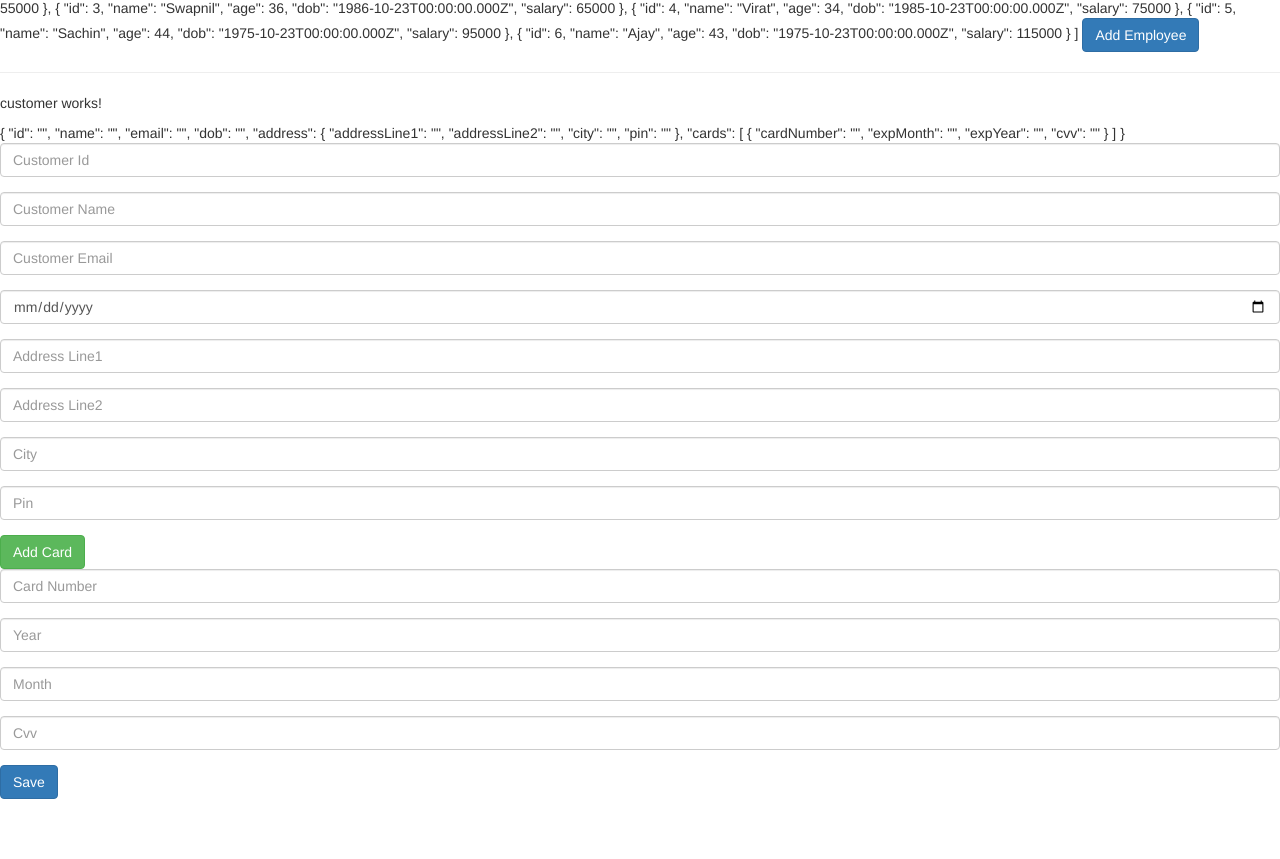
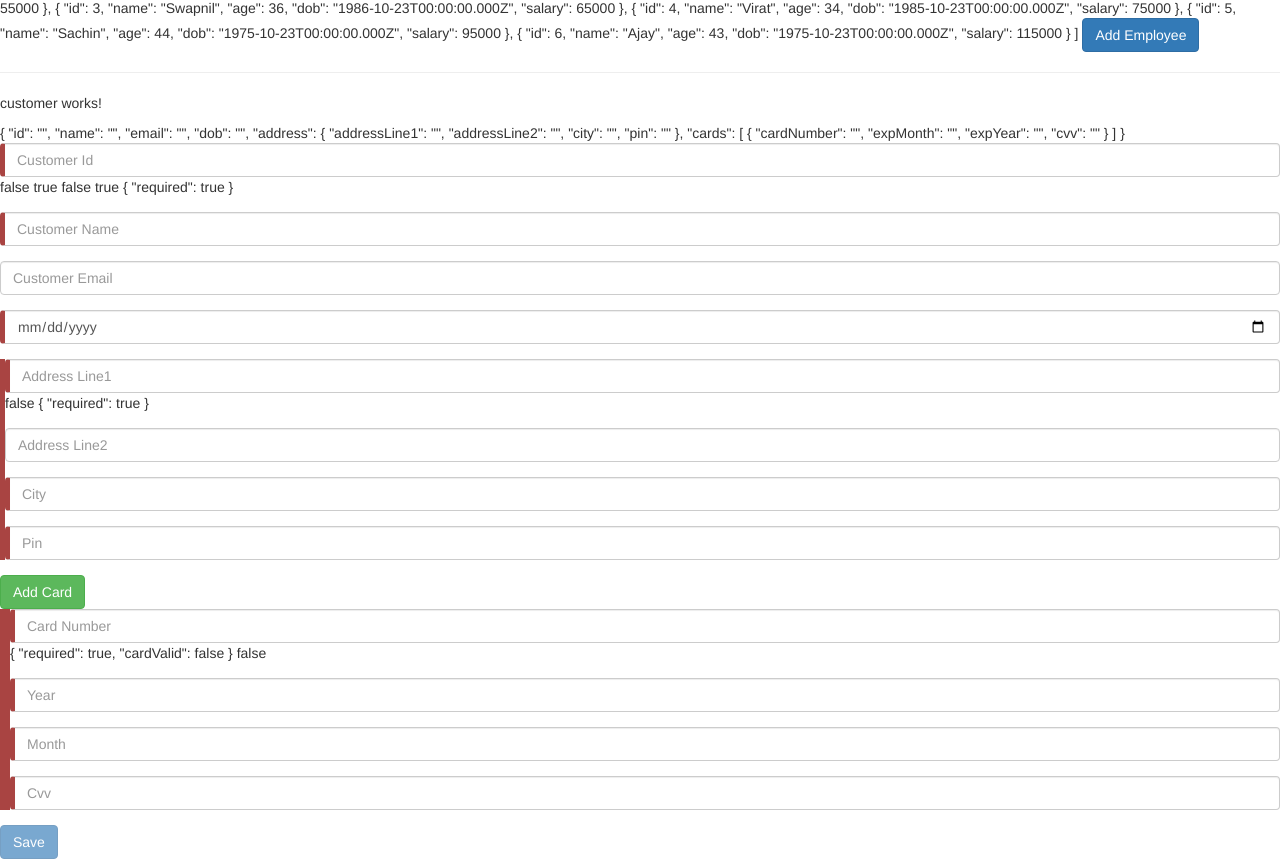
Before and after one commit to santoshyadav198613/EmployeeManagementApp-LIPS, an Angular app: page / in a window 1280 px wide. Shown: the part 890-1749 px from the top of the page. Before the commit the page ends 1689 px from the top, so only its background shows below. Built offline with nearby package versions, Linux system fonts and the light colour scheme.

Commit message:
added reactive forms control

```diff
--- /dev/null
+++ b/src/app/custom/cardnumber-validator.ts
@@ -0,0 +1,10 @@
+import { AbstractControl } from "@angular/forms";
+
+
+export function cardValidator(control: AbstractControl) {
+    if (control.value.toString().length < 16 || control.value.toString().length > 19) {
+        return { cardValid: false }
+    }
+
+    return null;
+}
--- a/src/app/customer/customer.component.html
+++ b/src/app/customer/customer.component.html
@@ -3,9 +3,17 @@
 </p>
 {{customerForm.value | json}}
 
-<form [formGroup]="customerForm" novalidate>
+<form [formGroup]="customerForm" (submit)="save()" novalidate>
   <div class="form-group">
     <input class="form-control" type="number" id="custid" placeholder="Customer Id" formControlName="id">
+    {{customerForm.get("id").valid | json}}
+    {{customerForm.get("id").invalid | json}}
+    {{customerForm.get("id").dirty | json}}
+    {{customerForm.get("id").pristine | json}}
+    {{customerForm.get("id").errors | json}}
+    <div>
+
+    </div>
   </div>
   <div class="form-group">
     <input type="text" class="form-control" id="custname" placeholder="Customer Name" formControlName="name">
@@ -19,6 +27,8 @@
   <div formGroupName="address">
     <div class="form-group">
       <input class="form-control" type="text" id="addr1" placeholder="Address Line1" formControlName="addressLine1">
+      {{customerForm.get("address.addressLine1").valid | json}}
+      {{customerForm.get("address.addressLine1").errors | json}}
     </div>
     <div class="form-group">
       <input type="text" class="form-control" id="addr2" placeholder="Address Line2" formControlName="addressLine2">
@@ -37,6 +47,9 @@
       <div [formGroupName]="i">
         <div class="form-group">
           <input class="form-control" type="number" id="card" placeholder="Card Number" formControlName="cardNumber">
+           {{customerForm.get(["cards",i, "cardNumber"]).errors | json}}
+           {{customerForm.get(["cards",i, "cardNumber"]).valid
+          | json}}
         </div>
         <div class="form-group">
           <input type="number" class="form-control" id="expmonth" placeholder="Year" formControlName="expMonth">
@@ -52,6 +65,6 @@
 
   </div>
   <div>
-    <button type="submit" class="btn btn-primary">Save</button>
+    <button [disabled]="customerForm.invalid" type="submit" class="btn btn-primary">Save</button>
   </div>
 </form>
--- a/src/app/customer/customer.component.ts
+++ b/src/app/customer/customer.component.ts
@@ -1,6 +1,8 @@
 import { Component, OnInit } from '@angular/core';
 
-import { FormGroup, FormBuilder, FormControl, FormArray } from '@angular/forms';
+import { cardValidator } from '../custom/cardnumber-validator';
+
+import { FormGroup, FormBuilder, FormControl, FormArray, Validators } from '@angular/forms';
 
 @Component({
   selector: 'app-customer',
@@ -13,45 +15,45 @@ export class CustomerComponent implements OnInit {
 
   ngOnInit() {
     this.customerForm = this.fb.group({
-      id: new FormControl('', []),
-      name: new FormControl('', []),
-      email: new FormControl('', []),
-      dob: new FormControl('', []),
+      id: new FormControl('', [Validators.required]),
+      name: new FormControl('', [Validators.required, Validators.minLength(7), Validators.maxLength(15)]),
+      email: new FormControl('', [Validators.email]),
+      dob: new FormControl('', [Validators.required]),
       address: this.fb.group(
         {
-          addressLine1: new FormControl('', []),
+          addressLine1: new FormControl('', [Validators.required]),
           addressLine2: new FormControl('', []),
-          city: new FormControl('', []),
-          pin: new FormControl('', [])
+          city: new FormControl('', [Validators.required]),
+          pin: new FormControl('', [Validators.required])
         }
       ),
       cards: this.fb.array(
         [
-          this.fb.group(
-            {
-              cardNumber: new FormControl('', []),
-              expMonth: new FormControl('', []),
-              expYear: new FormControl('', []),
-              cvv: new FormControl('', [])
-            }
-          )
+          this.buildForm()
         ]
       )
     });
   }
 
+  buildForm() {
+    return this.fb.group(
+      {
+        cardNumber: new FormControl('', [Validators.required, cardValidator]),
+        expMonth: new FormControl('', [Validators.required]),
+        expYear: new FormControl('', [Validators.required]),
+        cvv: new FormControl('', [Validators.required])
+      }
+    )
+  }
 
   addCard() {
     let card = this.customerForm.controls['cards'] as FormArray;
+    card.push(this.buildForm());
+  }
 
-    card.push(this.fb.group(
-      {
-        cardNumber: new FormControl('', []),
-        expMonth: new FormControl('', []),
-        expYear: new FormControl('', []),
-        cvv: new FormControl('', [])
-      }
-    ));
+  save() {
+    console.log(this.customerForm.value);
+    // this.customerForm.reset();
   }
 
 
--- a/src/app/service/employee/employee.service.ts
+++ b/src/app/service/employee/employee.service.ts
@@ -22,8 +22,8 @@ export class EmployeeService {
     this.employeeList.push(emp);
   }
 
-  addEmp(emp: Employee) {
-      this.employeeList.push(emp);
+  addEmp(empl: Employee) {
+      this.employeeList.push(empl);
   }
 
 }
```
